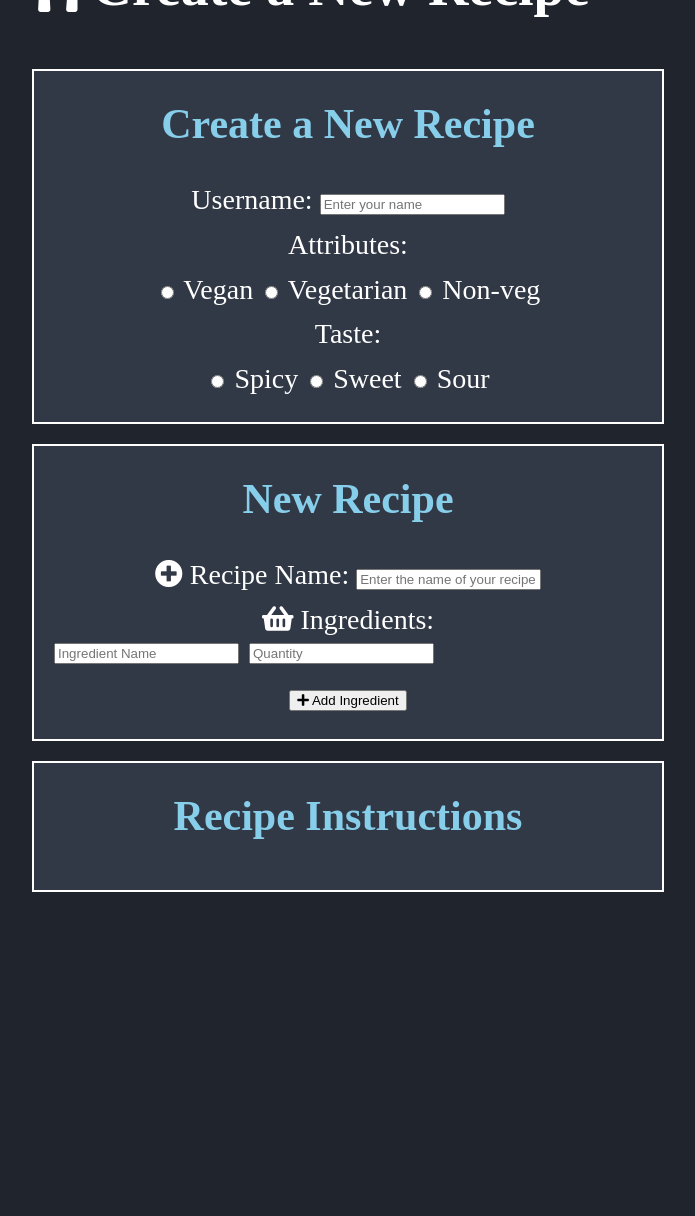
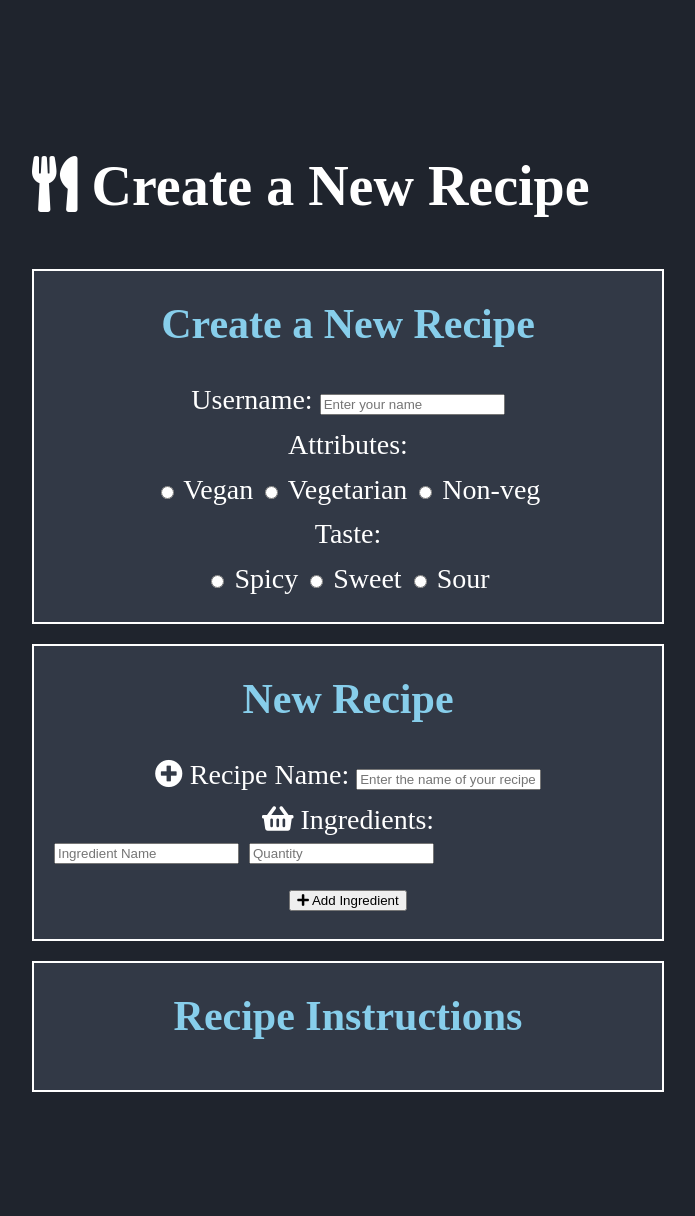
Before and after one commit to SrinijaG2402/cullinaryhub, a Flask app: template src/static/templates/create_post.html in a window 1280 px wide. Shown: the whole page, without its empty margins (292-987 px from the left). Before the commit the page ends 892 px from the top, so only its background shows below. Run offline with Flask 3, Linux system fonts and the light colour scheme; the template is opened without the code that fills it, so the values that code supplies are empty.

Commit message:
updated createpost

```diff
--- a/src/static/templates/create_post.html
+++ b/src/static/templates/create_post.html
@@ -25,7 +25,7 @@
             display: flex;
             justify-content: center;
             align-items: center;
-            height: 100vh;
+            height: 150vh;
         }
 
         .form {
```
